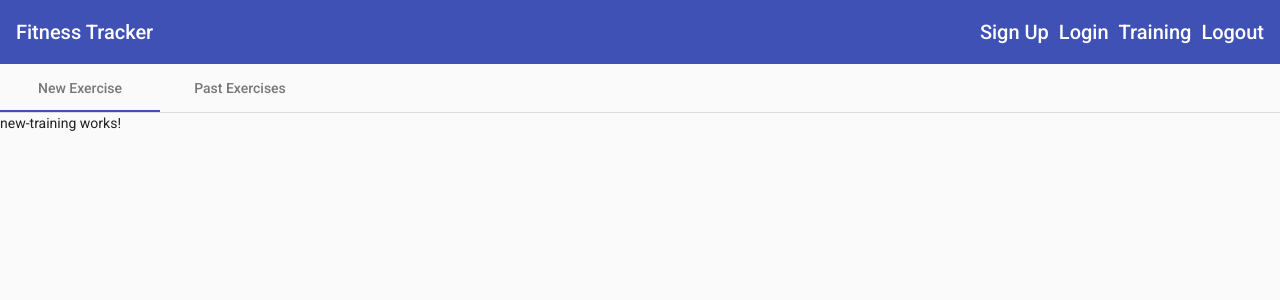
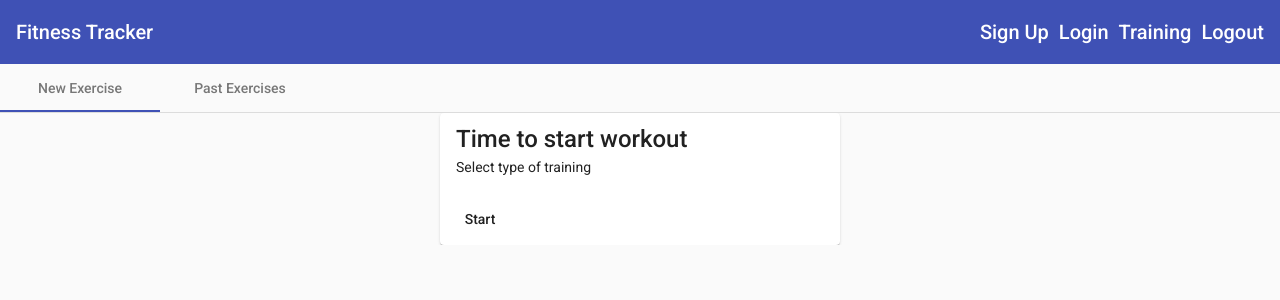
Before and after one commit to Gagandeep39/angular-fitness-tracker, an Angular app: page /training in a window 1280 px wide. Shown: the top 300 px of the page. Built offline with nearby package versions, Linux system fonts and the light colour scheme.

Commit message:
Created a simple card

```diff
--- a/src/app/material-demo.module.ts
+++ b/src/app/material-demo.module.ts
@@ -10,6 +10,7 @@ import { MatSidenavModule } from '@angular/material/sidenav';
 import { MatToolbarModule } from '@angular/material/toolbar';
 import { MatListModule } from '@angular/material/list';
 import { MatTabsModule } from '@angular/material/tabs';
+import { MatCardModule } from '@angular/material/card';
 
 @NgModule({
   imports: [
@@ -24,6 +25,7 @@ import { MatTabsModule } from '@angular/material/tabs';
     MatToolbarModule,
     MatListModule,
     MatTabsModule,
+    MatCardModule,
   ],
   exports: [
     MatButtonModule,
@@ -37,6 +39,7 @@ import { MatTabsModule } from '@angular/material/tabs';
     MatToolbarModule,
     MatListModule,
     MatTabsModule,
+    MatCardModule,
   ],
 })
 export class MaterialDemoModule {}
--- a/src/app/training/new-training/new-training.component.html
+++ b/src/app/training/new-training/new-training.component.html
@@ -1 +1,11 @@
-<p>new-training works!</p>
+<section class="new-training" fxLayout fxLayoutAlign="center">
+  <mat-card fxFlex="400px">
+    <mat-card-title>Time to start workout</mat-card-title>
+    <mat-card-content>
+        Select type of training
+    </mat-card-content>
+    <mat-card-actions>
+      <button mat-button>Start</button>
+    </mat-card-actions>
+  </mat-card>
+</section>
```
